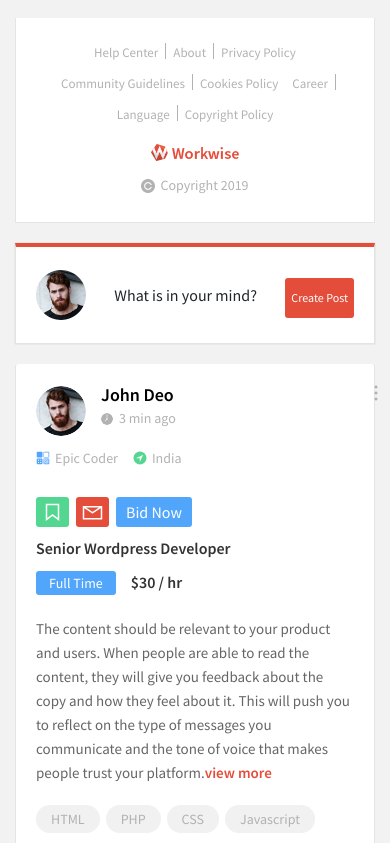
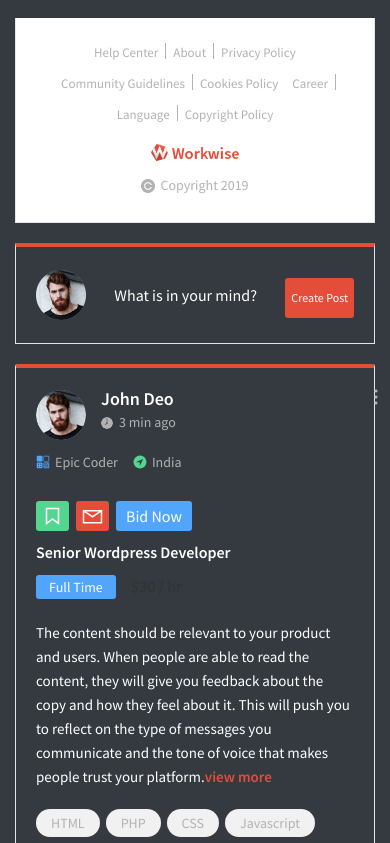
Before and after one commit to alameenboss/ReactSocialMedia, a React (Create React App) app: page / in a window 390 px wide. Shown: the part 1157-2000 px from the top of the page. Built offline with nearby package versions, Linux system fonts and the light colour scheme.

Commit message:
dark theeme for mobile

```diff
--- a/src/newStyle.css
+++ b/src/newStyle.css
@@ -8,3 +8,26 @@
 /* nav > ul > li :hover + .notification-box {
     display: block;
 } */
+
+@media (max-width: 410px) {
+
+    .post-bar{
+        border-top: 4px solid #e44d3a;
+        background-color: #343a40;
+        color: #fff;
+        }
+        .post-bar p,
+        .post-bar h3,
+        .company-up-info h3,
+        .company-up-info h4,
+        .company-up-info p,
+        .view-more-pro
+        {
+            color: #fff !important;
+        }
+        main,.post-topbar,.companies-info,.company-title h3,.company_profile_info,.company-up-info
+        .main-section{
+            background-color: #343a40;
+            color: #fff;
+        }
+}
```
